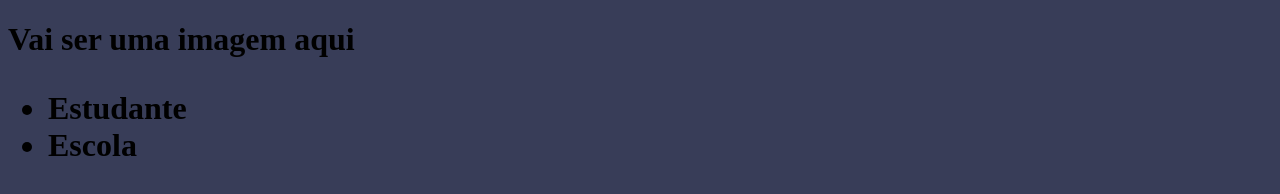
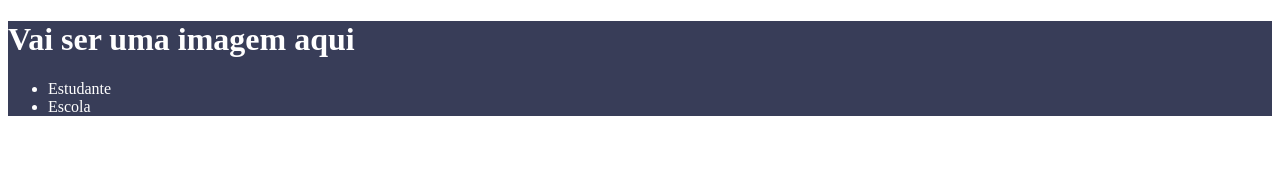
Before and after one commit to Gabrieledeoliveira/site-escola521, a plain HTML site: page index.html in a window 1280 px wide. Drawn offline with Linux system fonts and the light colour scheme.

Commit message:
Add files via upload

```diff
--- a/index.html
+++ b/index.html
@@ -8,12 +8,12 @@
     <link rel="stylesheet" href="style.css">
 </head>
 <body>
-    <h1>Vai ser uma imagem aqui
+    <header>
+    <h1>Vai ser uma imagem aqui</h1>
         <ul>
             <li>Estudante</li>
             <li>Escola</li>
-            </li>
         </ul>
-    </h1>
+    </header>
 </body>
 </html>
--- a/style.css
+++ b/style.css
@@ -1,4 +1,4 @@
-body{
+header{
     background-color: #383D58;
-
+    color: white;
 }
```
Also changed, not shown: LICENSE.txt (added), img/alurastart logo 1.png (added).
